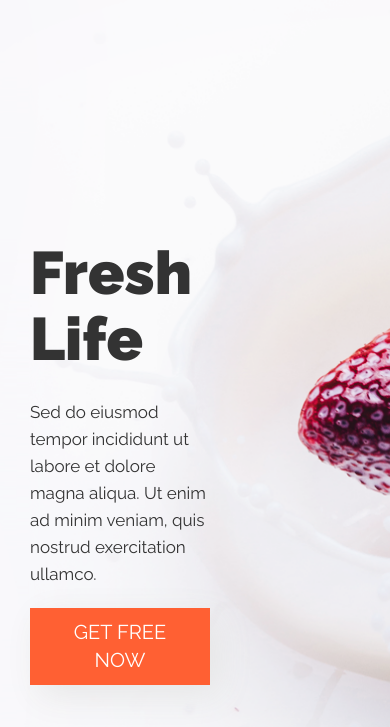
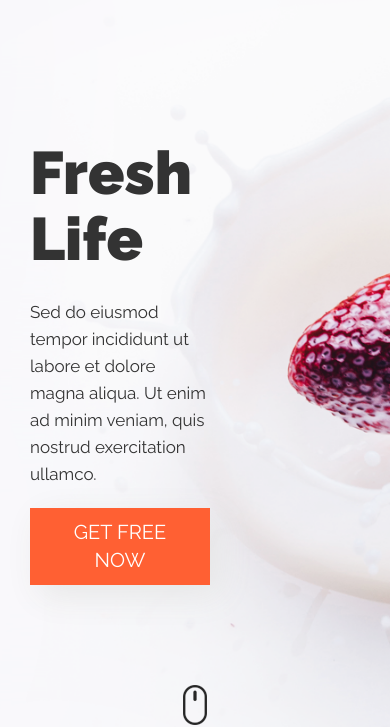
Before and after one commit to anjavM/cahee, a website: page index.html in a window 390 px wide. Shown: the part 129-856 px from the top of the page. Drawn offline with nearby package versions, Linux system fonts and the light colour scheme.

Commit message:
header correction

```diff
--- a/scss/partials/_header.scss
+++ b/scss/partials/_header.scss
@@ -24,6 +24,9 @@ header {
 
 .header-text {
     padding-top: 200px;
+    @media screen and (max-width: 599px) {
+      padding-top: 100px;
+    }
 }
 
 .header-h1 {
```
Also changed, not shown: css/style.css.
